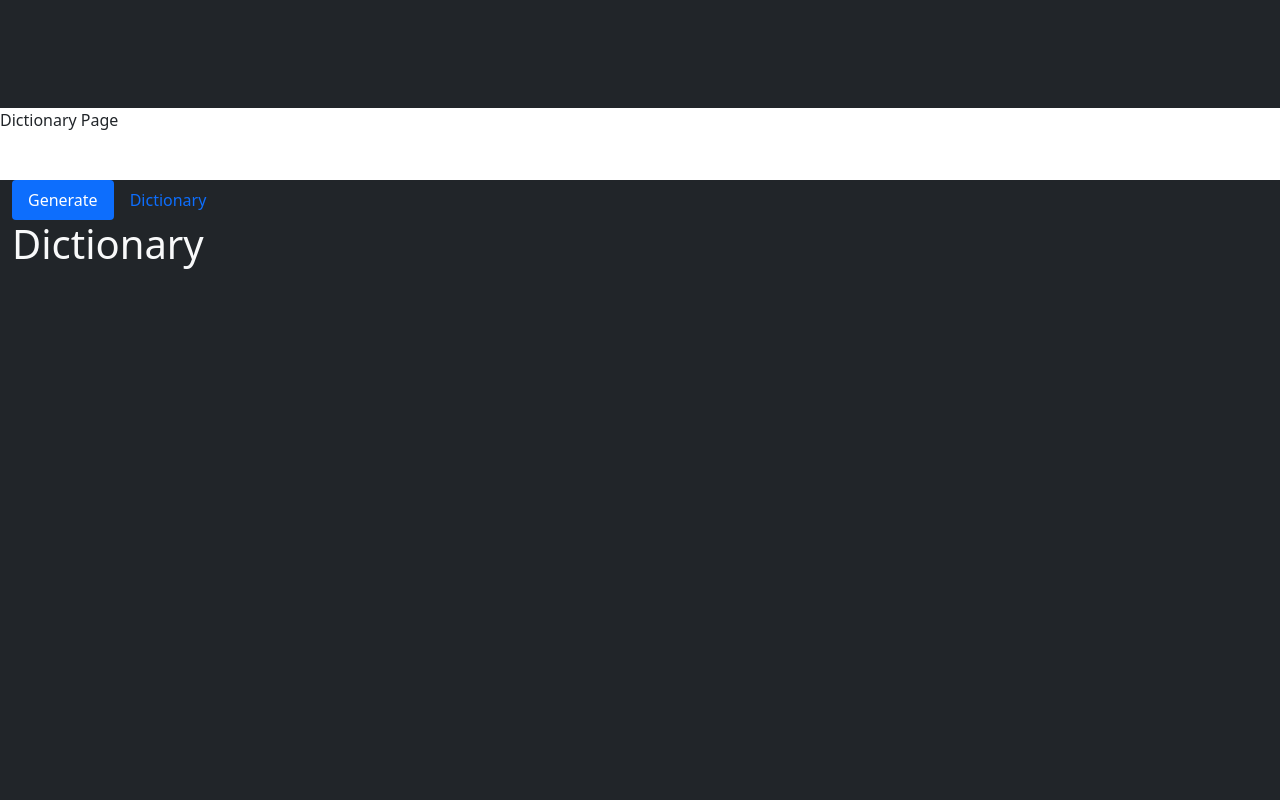
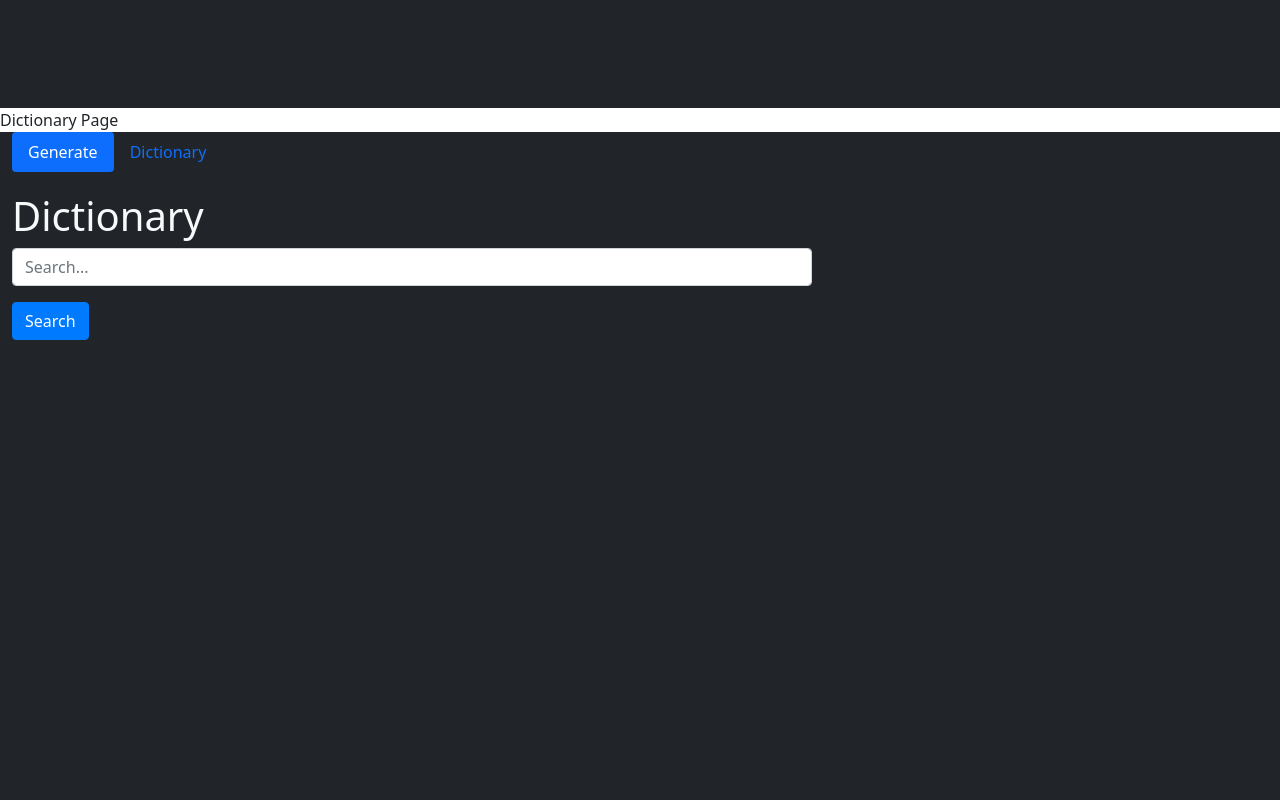
Before and after one commit to SimonHumber/VocabProject, a React (Create React App) app: page / in a window 1280 px wide. Shown: the part 1240-2040 px from the top of the page. Built offline with nearby package versions, Linux system fonts and the light colour scheme.

Commit message:
create form + button + encase in Row and Col

```diff
--- a/src/DictionaryPage.js
+++ b/src/DictionaryPage.js
@@ -1,15 +1,21 @@
 import React from 'react';
-import { Container } from 'react-bootstrap';
+import { Container, Row, Col, Form, Button } from 'react-bootstrap';
 import NavBar from './NavBar';
 import './dictionaryPage.css'
 
 const DictionaryPage = () => {
   return (
-    <Container fluid className="dictionary-page-container mt-5 bg-dark text-light">
+    <Container fluid className="dictionary-page-container bg-dark text-light">
       <NavBar />
-      <h1>Dictionary</h1>
-      {/* Add the search bar here */}
-      {/* Replace this with your own implementation */}
+      <Row className="align-items-center">
+        <Col>
+          <h1 className="dictionary">Dictionary</h1>
+          <Form className="mb-3">
+            <Form.Control className="dictionary-search-bar"type="text" placeholder="Search..." />
+          </Form>
+          <Button variant="primary" className="search-btn">Search</Button>
+        </Col>
+      </Row>
     </Container>
   );
 };
```
